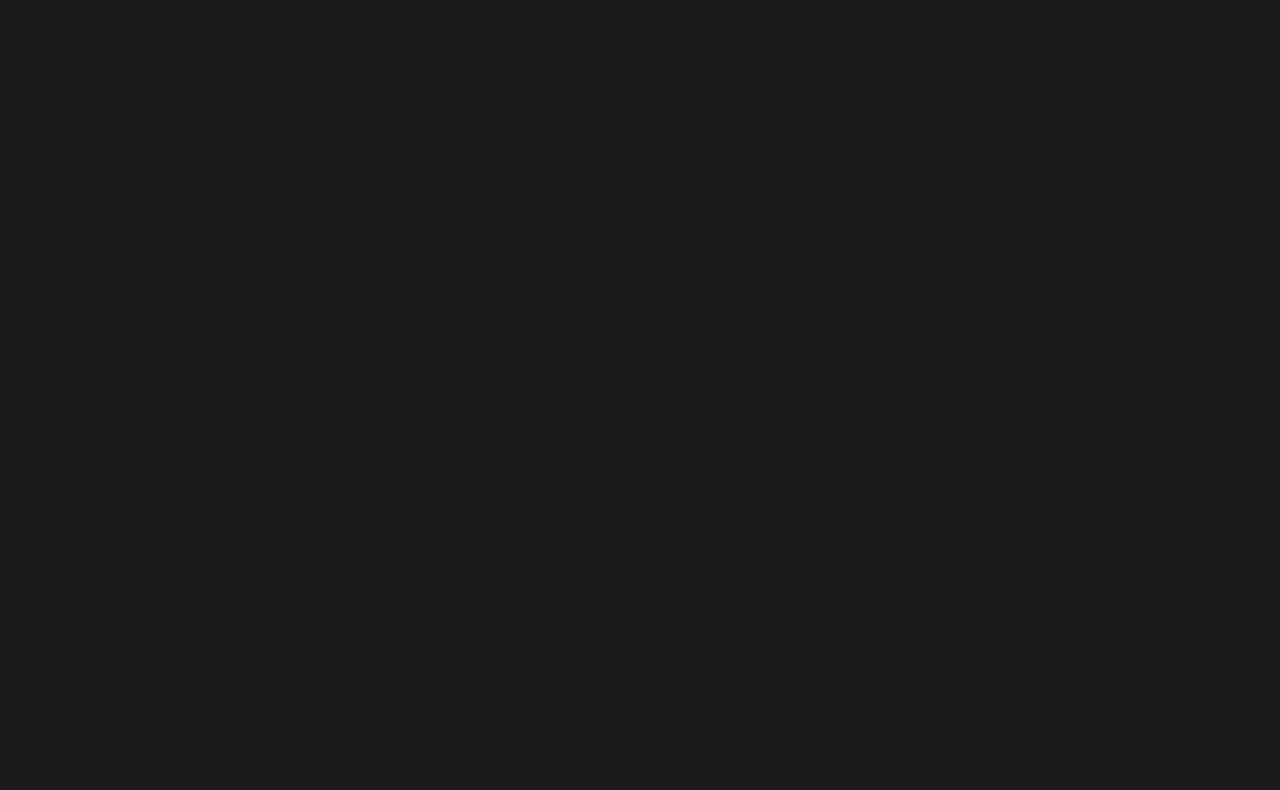
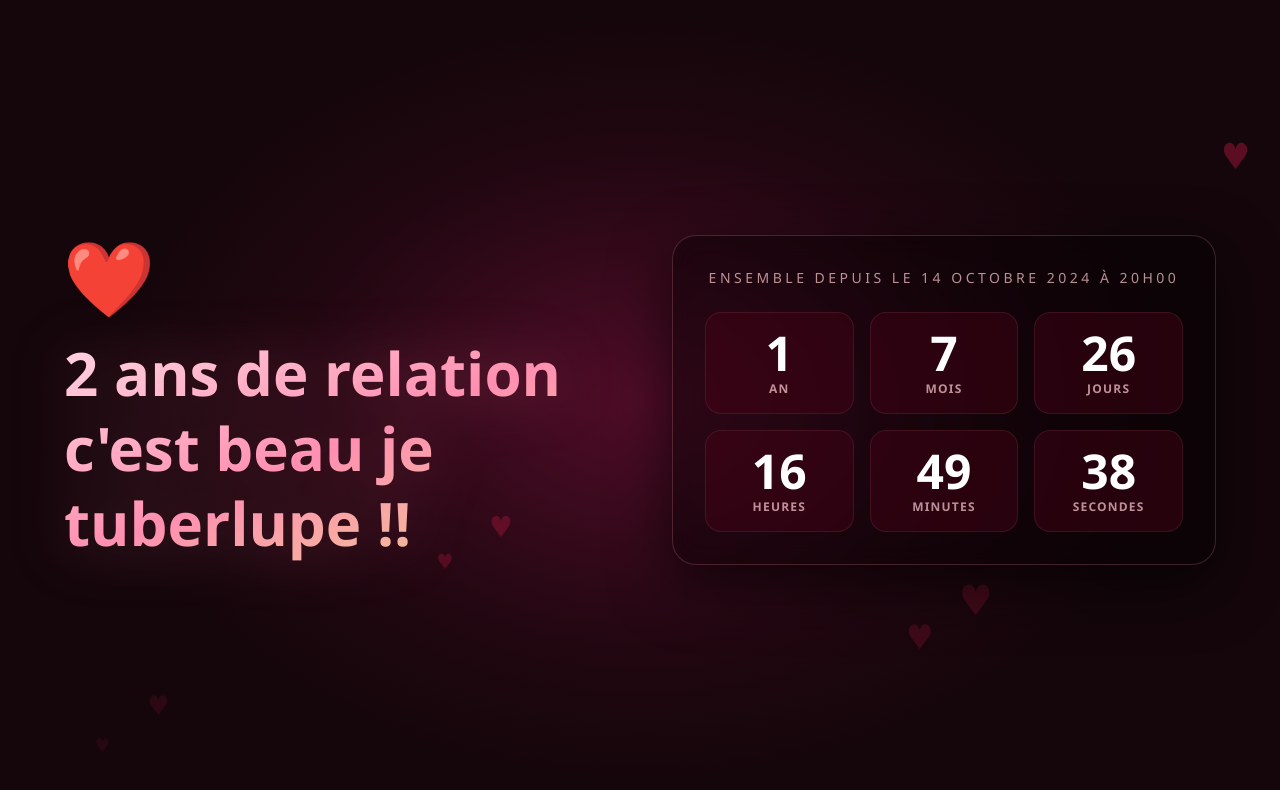
Before and after one commit to PLinV/CrapetteGameV2, a React (Vite) app in the folder frontend/: page /pour-toi in a window 1280 px wide. Before the commit this address had no page. Shown: the top 790 px of the page. Built offline with nearby package versions, Linux system fonts and the light colour scheme.

Commit message:
feat: page personnalisée avec le compteur de nos 2 ans

```diff
--- a/frontend/src/App.tsx
+++ b/frontend/src/App.tsx
@@ -8,6 +8,7 @@ import History from './pages/History';
 import Leaderboard from './pages/Leaderboard';
 import Settings from './pages/Settings';
 import RequireAuth from './components/RequireAuth';
+import ForAnna from './pages/ForAnna';
 
 export default function App() {
   return (
@@ -17,6 +18,7 @@ export default function App() {
         <Route path="/login" element={<Auth mode="login" />} />
         <Route path="/register" element={<Auth mode="register" />} />
         <Route path="/reset-password" element={<ResetPassword />} />
+        <Route path="/pour-toi" element={<ForAnna />} />
         {/* Pages réservées aux joueurs connectés */}
         <Route element={<RequireAuth />}>
           <Route path="/matchmaking" element={<Matchmaking />} />
--- /dev/null
+++ b/frontend/src/pages/ForAnna.tsx
@@ -0,0 +1,147 @@
+import { useEffect, useState } from 'react';
+import { motion } from 'framer-motion';
+
+// Début de l'histoire : 14 octobre 2024 à 20h00 (heure de Paris, encore à l'heure d'été).
+const START = new Date('2024-10-14T20:00:00+02:00');
+
+const HEARTS = Array.from({ length: 16 }, (_, i) => ({
+  left: (i * 37) % 100, // réparti sur la largeur
+  size: 16 + ((i * 13) % 28),
+  duration: 9 + ((i * 7) % 8),
+  delay: (i * 1.3) % 10,
+}));
+
+// Temps écoulé en années, mois, jours, heures, minutes et secondes, compté sur le calendrier :
+// on ajoute des mois entiers, puis des jours entiers (les mois de 28 à 31 jours et les
+// changements d'heure sont donc respectés), puis le reste en heures, minutes, secondes.
+function elapsedSince(from: Date, to: Date) {
+  const addMonths = (date: Date, count: number) => {
+    const d = new Date(date);
+    d.setMonth(d.getMonth() + count);
+    return d;
+  };
+  const addDays = (date: Date, count: number) => {
+    const d = new Date(date);
+    d.setDate(d.getDate() + count);
+    return d;
+  };
+
+  let months = (to.getFullYear() - from.getFullYear()) * 12 + (to.getMonth() - from.getMonth());
+  if (addMonths(from, months) > to) months--;
+  const afterMonths = addMonths(from, months);
+
+  let days = Math.floor((to.getTime() - afterMonths.getTime()) / 86_400_000);
+  if (addDays(afterMonths, days) > to) days--;
+  const afterDays = addDays(afterMonths, days);
+
+  const seconds = Math.floor((to.getTime() - afterDays.getTime()) / 1000);
+  return {
+    years: Math.floor(months / 12),
+    months: months % 12,
+    days,
+    hours: Math.floor(seconds / 3600),
+    minutes: Math.floor((seconds % 3600) / 60),
+    seconds: seconds % 60,
+  };
+}
+
+// Heure actuelle, mise à jour chaque seconde, uniquement quand la page est visible à l'écran
+// (onglet en arrière-plan ou écran éteint : rien ne tourne, et tout est recalculé au retour).
+function useNowWhileVisible() {
+  const [now, setNow] = useState(() => new Date());
+
+  useEffect(() => {
+    let timer: ReturnType<typeof setInterval> | undefined;
+    const start = () => {
+      clearInterval(timer);
+      setNow(new Date());
+      timer = setInterval(() => setNow(new Date()), 1000);
+    };
+    const onVisibilityChange = () => (document.hidden ? clearInterval(timer) : start());
+
+    if (!document.hidden) start();
+    document.addEventListener('visibilitychange', onVisibilityChange);
+    return () => {
+      clearInterval(timer);
+      document.removeEventListener('visibilitychange', onVisibilityChange);
+    };
+  }, []);
+
+  return now;
+}
+
+const plural = (count: number, singular: string, pluralForm = `${singular}s`) => (count > 1 ? pluralForm : singular);
+
+// Page personnalisée : 2 ans de relation et le temps passé ensemble, en direct.
+export default function ForAnna() {
+  const now = useNowWhileVisible();
+  const t = elapsedSince(START, now);
+
+  const units = [
+    { id: 'years', value: t.years, label: plural(t.years, 'an') },
+    { id: 'months', value: t.months, label: 'mois' },
+    { id: 'days', value: t.days, label: plural(t.days, 'jour') },
+    { id: 'hours', value: t.hours, label: plural(t.hours, 'heure') },
+    { id: 'minutes', value: t.minutes, label: plural(t.minutes, 'minute') },
+    { id: 'seconds', value: t.seconds, label: plural(t.seconds, 'seconde') },
+  ];
+
+  return (
+    <div className="relative min-h-screen overflow-hidden bg-[#14060b] text-white flex items-center justify-center px-4 py-16">
+      {/* Fond : halo rose et cœurs qui montent doucement. */}
+      <div className="pointer-events-none absolute inset-0">
+        <div className="absolute top-1/2 left-1/2 -translate-x-1/2 -translate-y-1/2 w-[1100px] h-[800px] rounded-full bg-[radial-gradient(ellipse_at_center,_rgba(190,24,93,0.35)_0%,_rgba(120,10,50,0.12)_45%,_transparent_70%)]" />
+        {HEARTS.map((heart, i) => (
+          <motion.span
+            key={i}
+            className="absolute bottom-[-60px] text-rose-500/30 select-none"
+            style={{ left: `${heart.left}%`, fontSize: heart.size }}
+            animate={{ y: [0, -1200], opacity: [0, 1, 1, 0], x: [0, 20, -20, 0] }}
+            transition={{ duration: heart.duration, delay: heart.delay, repeat: Infinity, ease: 'linear' }}
+          >
+            ♥
+          </motion.span>
+        ))}
+      </div>
+
+      <main className="relative z-10 w-full max-w-6xl grid grid-cols-1 lg:grid-cols-2 gap-12 lg:gap-16 items-center">
+        <motion.div
+          initial={{ opacity: 0, y: 20 }}
+          animate={{ opacity: 1, y: 0 }}
+          transition={{ duration: 0.8 }}
+          className="text-center lg:text-left"
+        >
+          <motion.div
+            className="text-7xl mb-6 inline-block"
+            animate={{ scale: [1, 1.15, 1, 1.1, 1] }}
+            transition={{ duration: 1.6, repeat: Infinity, ease: 'easeInOut' }}
+          >
+            ❤️
+          </motion.div>
+          <h1 className="text-4xl sm:text-5xl md:text-6xl font-black leading-tight text-transparent bg-clip-text bg-gradient-to-br from-[#ffd6e3] via-[#ff8fb1] to-[#e8cf8a] drop-shadow-[0_0_30px_rgba(255,105,150,0.3)]">
+            2 ans de relation c'est beau je tuberlupe !!
+          </h1>
+        </motion.div>
+
+        <motion.section
+          initial={{ opacity: 0, y: 20 }}
+          animate={{ opacity: 1, y: 0 }}
+          transition={{ duration: 0.8, delay: 0.3 }}
+          className="rounded-3xl bg-black/40 border border-rose-300/20 backdrop-blur-md p-6 sm:p-8 shadow-[0_20px_60px_rgba(0,0,0,0.6)]"
+        >
+          <p className="text-center text-xs sm:text-sm uppercase tracking-[0.25em] text-rose-200/70 mb-6">
+            Ensemble depuis le 14 octobre 2024 à 20h00
+          </p>
+          <div className="grid grid-cols-3 gap-3 sm:gap-4">
+            {units.map((unit) => (
+              <div key={unit.id} className="flex flex-col items-center py-4 rounded-2xl bg-rose-950/40 border border-rose-300/10">
+                <span className="text-3xl sm:text-5xl font-black tabular-nums text-white">{unit.value}</span>
+                <span className="mt-1 text-[10px] sm:text-xs font-bold uppercase tracking-widest text-rose-200/70">{unit.label}</span>
+              </div>
+            ))}
+          </div>
+        </motion.section>
+      </main>
+    </div>
+  );
+}
```
